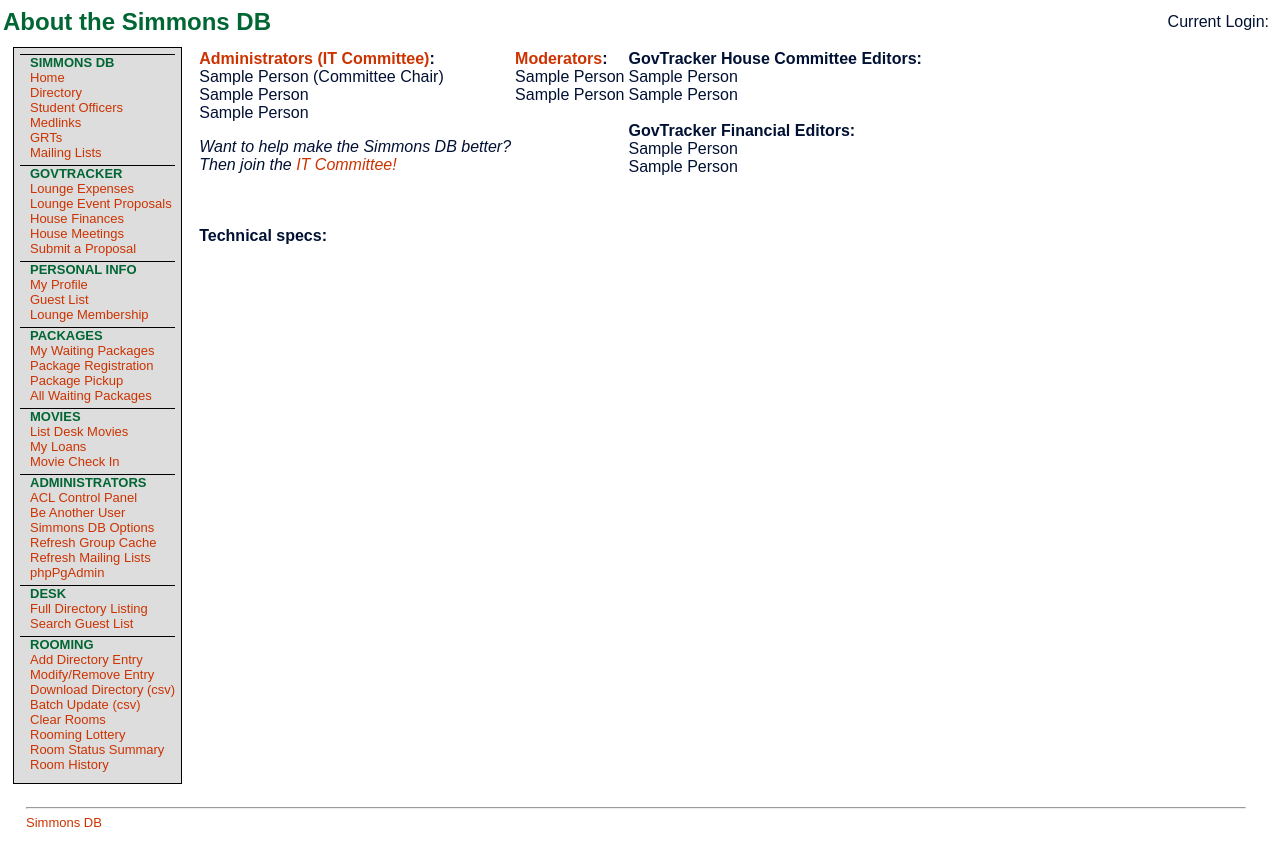
After one commit to simmons-tech/simdb, a Django app: page /about in a window 1280 px wide. The commit adds this page. Run offline with Django 3.2, Linux system fonts and the light colour scheme.

Commit message:
add url base functionality, add about page

```diff
--- a/home/urls.py
+++ b/home/urls.py
@@ -2,5 +2,6 @@ from django.conf.urls import url
 from home import views
 
 urlpatterns = [
-    url(r'^$', views.home),
+    url(r'^$', views.home, name='home'),
+    url(r'^about$', views.about, name='about'),
 ]
--- a/home/views.py
+++ b/home/views.py
@@ -7,3 +7,7 @@ def home(request):
     return render(request, 'home/home.html', {
         '15sof': ''
     })
+
+
+def about(request):
+    return render(request, 'home/about.html')
--- a/simdb/settings.py
+++ b/simdb/settings.py
@@ -84,7 +84,7 @@ OIDC_AUTH = {
     'SCOPES': ('openid', 'profile', 'email'),
 }
 
-ROOT_URLCONF = 'simdb.urls'
+ROOT_URLCONF = 'simdb.urlsdummy'
 
 TEMPLATES = [
     {
--- a/templates/base.html
+++ b/templates/base.html
@@ -27,7 +27,7 @@
             <ul class="navbar">
               <li>SIMMONS DB
                 <ul>
-                  <li><a href='https://simmons.mit.edu/sds/home.php'>Home</a></li>
+                  <li><a href="{% url 'home' %}">Home</a></li>
                   <li><a href='https://simmons.mit.edu/sds/directory/'>Directory</a></li>
                   <li><a href='https://simmons.mit.edu/sds/directory/officers.php'>Student Officers</a></li>
                   <li><a href='https://simmons.mit.edu/sds/directory/medlinks.php'>Medlinks</a></li>
@@ -105,7 +105,7 @@
     </div>
     <div class="footer">
       <hr />
-      <a href="https://simmons.mit.edu/sds//users/about.php">Simmons DB</a>
+      <a href="{% url 'about' %}">Simmons DB</a>
     </div>
   </body>
 </html>
--- /dev/null
+++ b/templates/home/about.html
@@ -0,0 +1,53 @@
+{% extends 'base.html' %}
+
+{% block title %}Simmons DB{% endblock %}
+{% block pagetitle %}About the Simmons DB{% endblock %}
+
+{% block content %}
+<table class="about">
+  <tr>
+    <td rowspan="2">
+      <span class="title">
+        <a href="mailto:simmons-tech@mit.edu">Administrators
+          (IT Committee)</a>:</span>
+      <ul class="names">
+        <li>Sample Person (Committee Chair)</li>
+        <li>Sample Person</li>
+        <li>Sample Person</li>
+      </ul>
+      <p style="font-style:italic">
+        Want to help make the Simmons DB better?<br />
+        Then join the <a href="mailto:simmons-tech@mit.edu">IT Committee!</a>
+      </p>
+    </td>
+    <td rowspan="2">
+      <span class="title">
+        <a href="mailto:simmons-moderators@mit.edu">Moderators</a>:</span>
+      <ul class="names">
+        <li>Sample Person</li>
+        <li>Sample Person</li>
+      </ul>
+    </td>
+    <td>
+      <span class="title">GovTracker House Committee Editors:</span>
+      <ul class="names">
+        <li>Sample Person</li>
+        <li>Sample Person</li>
+      </ul>
+    </td>
+  </tr>
+  <tr>
+    <td>
+      <span class="title">GovTracker Financial Editors:</span>
+      <ul class="names">
+        <li>Sample Person</li>
+        <li>Sample Person</li>
+      </ul>
+    </td>
+  </tr>
+  <tr>
+    <td colspan="3" style="padding-top: 4ex">
+      <span class="title">Technical specs:</span><br /></td>
+  </tr>
+</table>
+{% endblock %}
```
Also changed, not shown: simdb/urlsdummy.py (added, +12 -0 lines), templates/home/home.html (+3 -4 lines).
